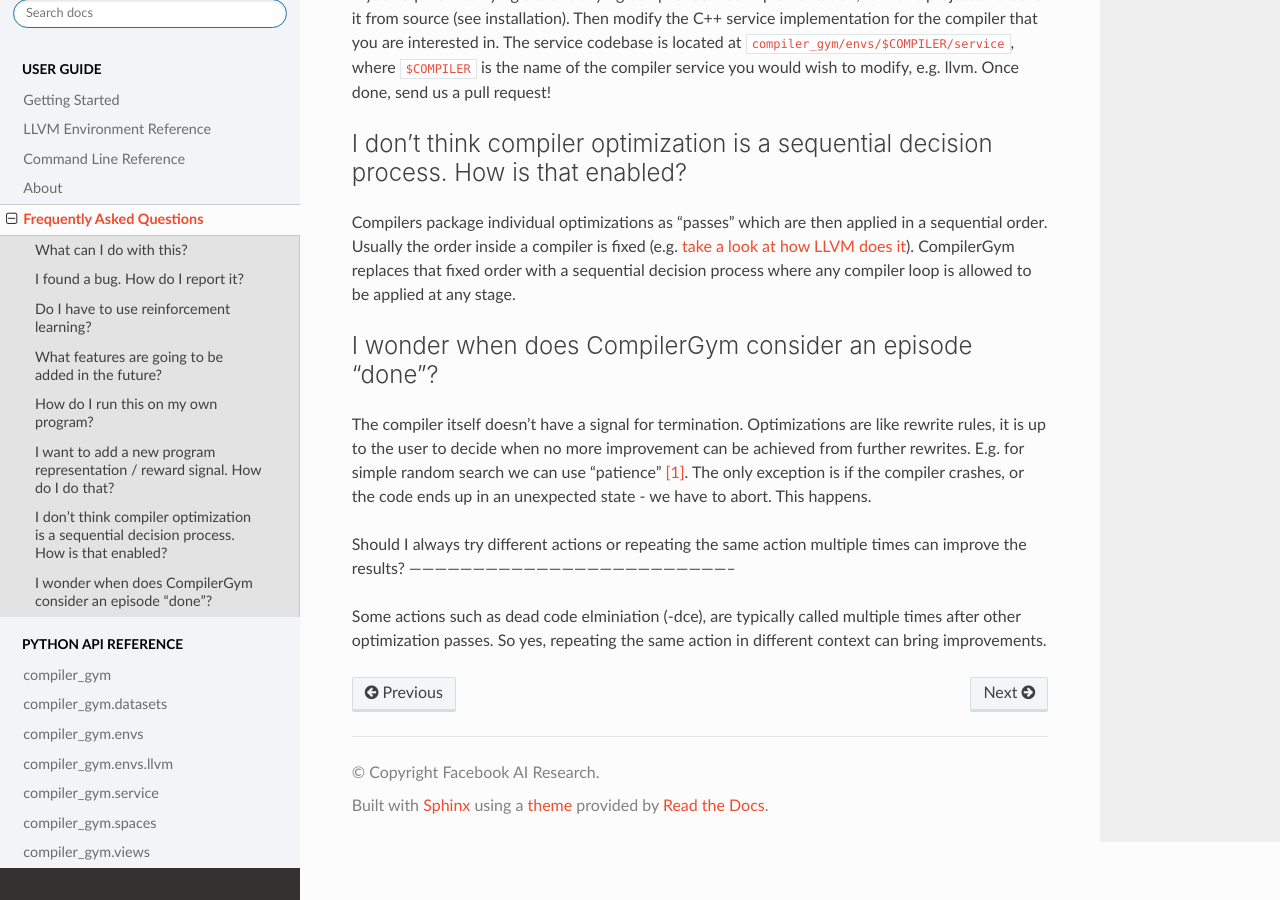
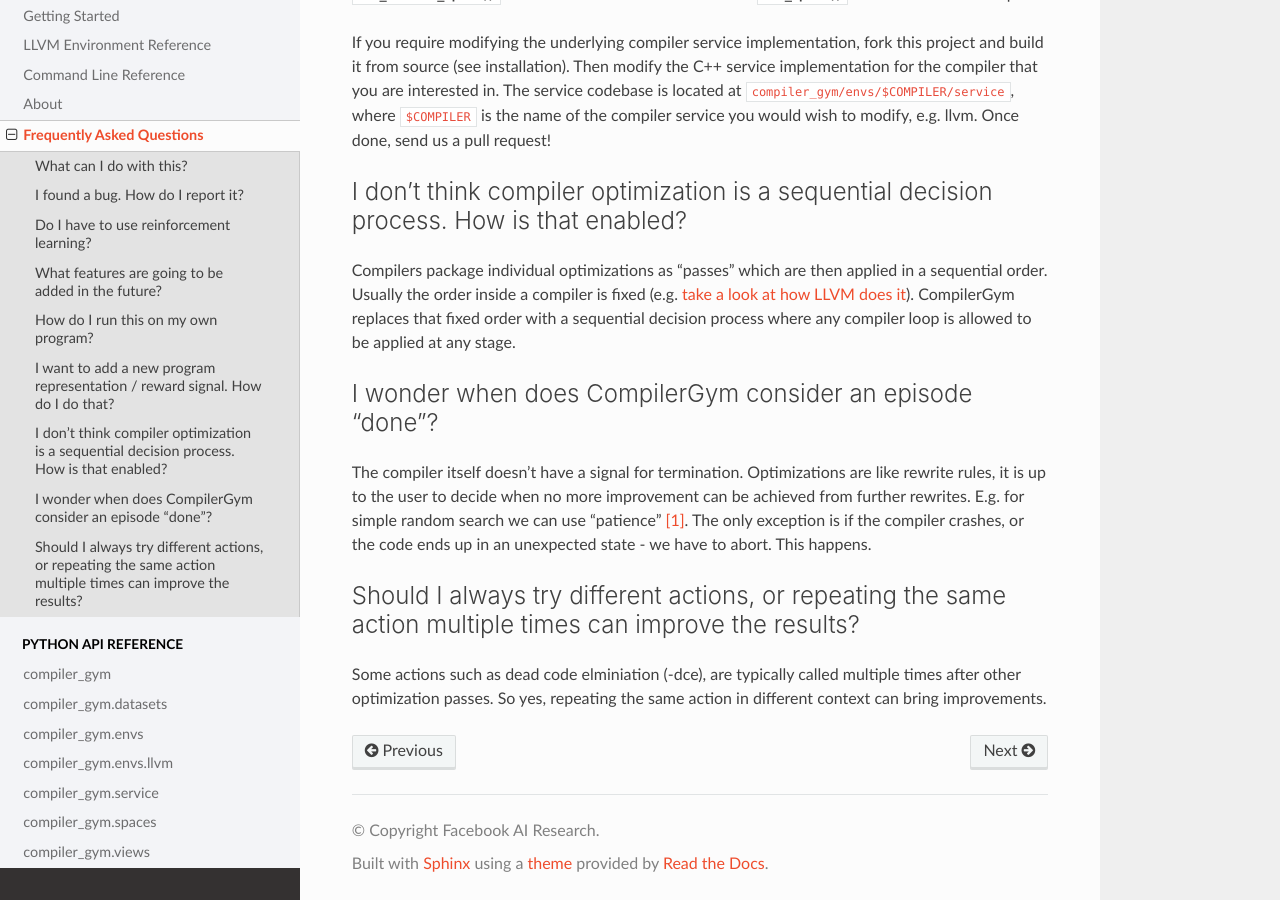
Before and after one commit to facebookresearch/CompilerGym, a Sphinx documentation site: the page built from docs/source/faq.rst, in a window 1280 px wide and 900 px high, scrolled down 1664 px. Built offline with Sphinx 7.4.7 and the Read the Docs theme 2.0.0, drawn with Linux system fonts in a browser that asks for light colours; pages that are not in the unit, such as notebooks, are missing from menus; some of the changed text lies outside the part shown.

Commit message:
update format

```diff
--- a/docs/source/faq.rst
+++ b/docs/source/faq.rst
@@ -84,7 +84,7 @@ where :code:`$COMPILER` is the name of the compiler service you would wish to
 modify, e.g. llvm. Once done, send us a pull request!
 
 I don't think compiler optimization is a sequential decision process. How is that enabled?
------------------------------------------------------------------------------
+------------------------------------------------------------------------------------------
 
 Compilers package individual optimizations as "passes" which are then applied
 in a sequential order. Usually the order inside a compiler is fixed (e.g.
@@ -93,7 +93,7 @@ CompilerGym replaces that fixed order with a sequential decision process where
 any compiler loop is allowed to be applied at any stage.
 
 I wonder when does CompilerGym consider an episode “done”?
------------------------------------------------------------------------------
+----------------------------------------------------------
 
 The compiler itself doesn't have a signal for termination. Optimizations are
 like rewrite rules, it is up to the user to decide when no more improvement
@@ -102,9 +102,8 @@ use "patience" `[1] <https://github.com/facebookresearch/CompilerGym/blob/develo
 The only exception is if the compiler crashes, or the code ends up in an
 unexpected state - we have to abort. This happens.
 
-Should I always try different actions or repeating the same action multiple
-times can improve the results?
------------------------------------------------------------------------------
+Should I always try different actions, or repeating the same action multiple times can improve the results?
+----------------------------------------------------------------------------------------------------------
 
 Some actions such as dead code elminiation (-dce), are typically called multiple
 times after other optimization passes. So yes, repeating the same action in
```
